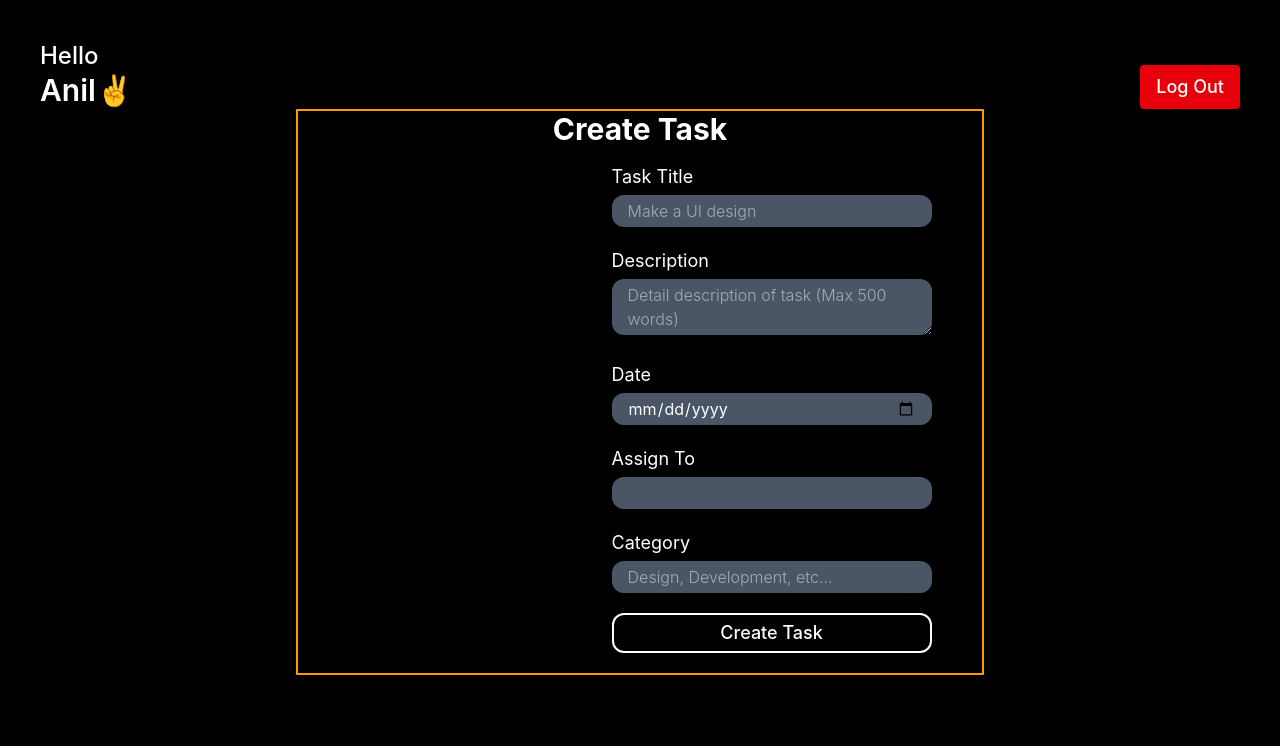
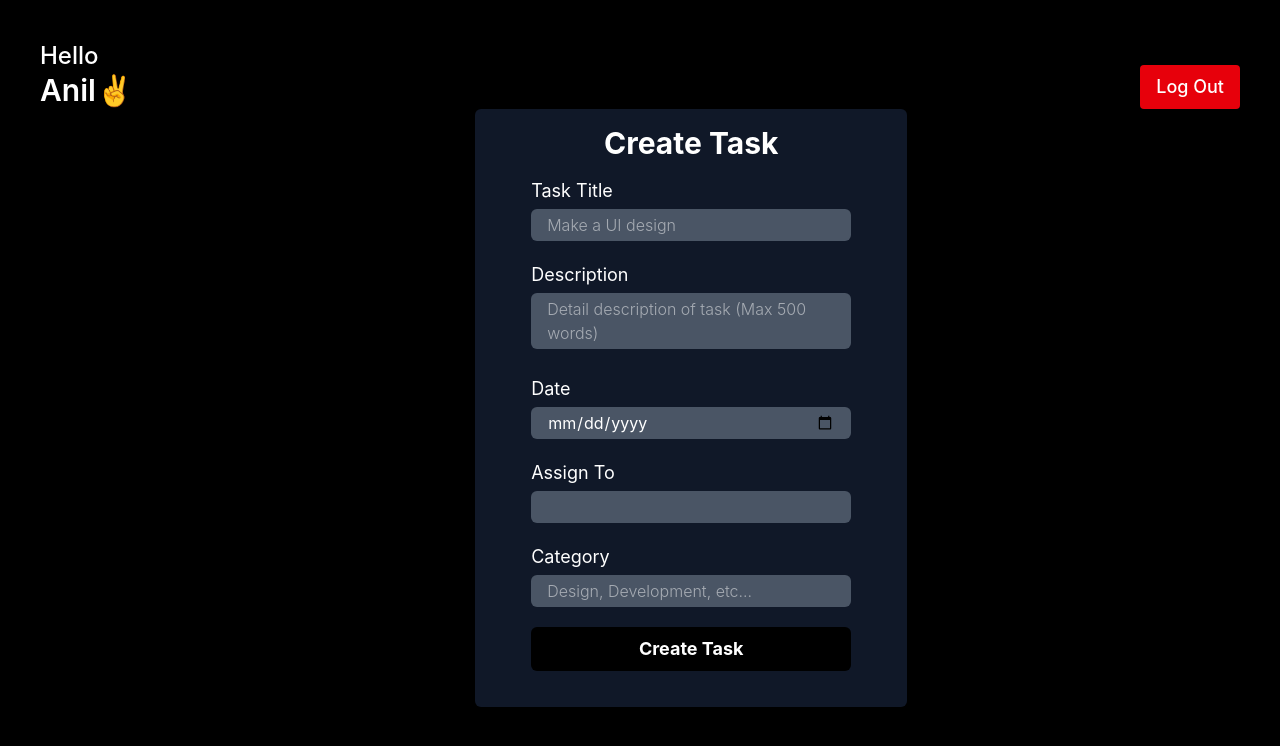
Before and after one commit to Anilbk777/react-projects, a React (Vite) app in the folder EmployeeManagementSystem/: page / in a window 1280 px wide. Shown: the top 746 px of the page. Built offline with nearby package versions, Linux system fonts and the light colour scheme.

Commit message:
create task card added

```diff
--- a/EmployeeManagementSystem/src/Components/Dashboard/AdminDashboard.jsx
+++ b/EmployeeManagementSystem/src/Components/Dashboard/AdminDashboard.jsx
@@ -4,15 +4,15 @@ const AdminDashboard = () => {
   return (
     <div className="min-h-screen w-full p-10">
       <Header />
-      <div className="border-2 border-amber-500 mr-[20vw] ml-[20vw]">
+      <div className=" flex justify-center flex-col ml-[34vw] mr-[26vw] p-4 rounded-md bg-gray-900">
         <h1 className="text-center text-3xl font-bold mb-4">Create Task</h1>
-        <form className="flex flex-col items-center justify-center ml-[37vw] mr-[35vw]">
+        <form className="flex flex-col items-center justify-center ">
           <div>
             <h3 className="text-lg font-small mb-1">Task Title</h3>
             <input
               type="text"
               placeholder="Make a UI design"
-              className="bg-gray-600 w-[25vw] px-4 py-1 outline-none rounded-xl mb-5 placeholder:font-light"
+              className="bg-gray-600 w-[25vw] px-4 py-1 outline-none rounded-md mb-5 placeholder:font-light"
             />
           </div>
           <div>
@@ -21,21 +21,21 @@ const AdminDashboard = () => {
               name=""
               id=""
               placeholder="Detail description of task (Max 500 words)"
-              className="bg-gray-600 w-[25vw] px-4 py-1 outline-none rounded-xl mb-5 placeholder:font-light"
+              className="bg-gray-600 resize-none w-[25vw] px-4 py-1 outline-none  rounded-md mb-5 placeholder:font-light"
             ></textarea>
           </div>
           <div>
             <h3 className="text-lg font-small mb-1">Date</h3>
             <input
               type="date"
-              className="bg-gray-600 w-[25vw] px-4 py-1 outline-none rounded-xl mb-5 placeholder:font-light"
+              className="bg-gray-600 w-[25vw] px-4 py-1 outline-none rounded-md mb-5 placeholder:font-light"
             />
           </div>
           <div>
             <h3 className="text-lg font-small mb-1">Assign To</h3>
             <input
               type="text"
-              className="bg-gray-600 w-[25vw] px-4 py-1 outline-none rounded-xl mb-5 placeholder:font-light"
+              className="bg-gray-600 w-[25vw] px-4 py-1 outline-none rounded-md mb-5 placeholder:font-light"
             />
           </div>
           <div>
@@ -43,10 +43,10 @@ const AdminDashboard = () => {
             <input
               type="text"
               placeholder="Design, Development, etc..."
-              className="bg-gray-600 w-[25vw] px-4 py-1 outline-none rounded-xl mb-5 placeholder:font-light"
+              className="bg-gray-600 w-[25vw] px-4 py-1 outline-none rounded-md mb-5 placeholder:font-light"
             />
           </div>
-          <button className="bg-black text-white font-medium text-lg border-2 px-4 py-1 rounded-xl w-[25vw] mb-5">
+          <button className="bg-black text-white font-bold text-lg  px-4 py-2 rounded-md w-[25vw] mb-5">
             Create Task
           </button>
         </form>
```
